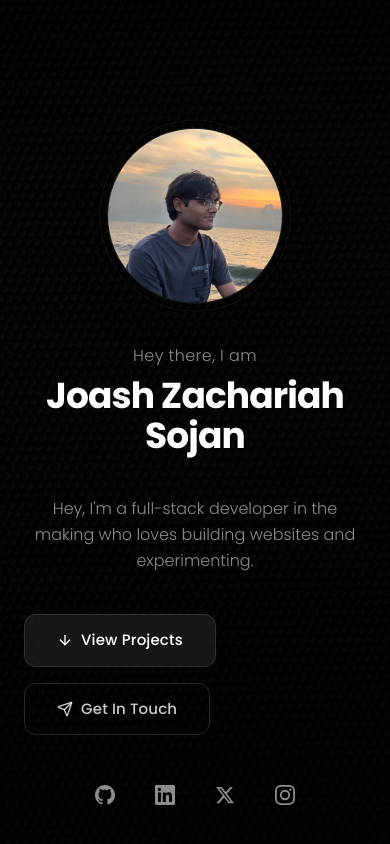
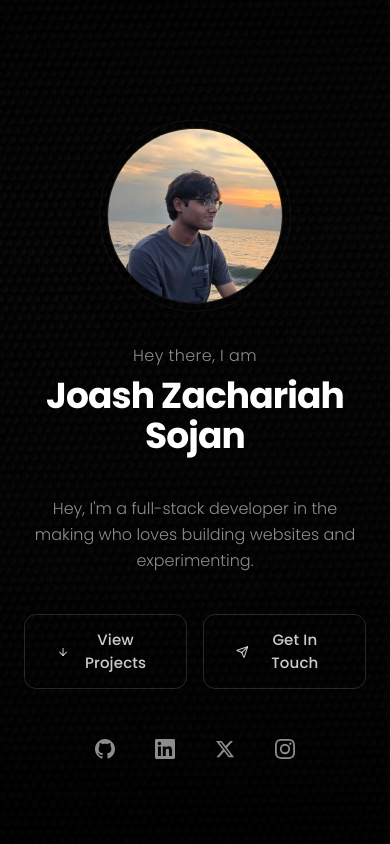
Before and after one commit to joashzach/Portfolio, a Next.js app: page / in a window 390 px wide. Shown: the top 844 px of the page. Built offline with nearby package versions, Linux system fonts and the light colour scheme.

Commit message:
made cta look better

```diff
--- a/src/components/Hero/Hero.tsx
+++ b/src/components/Hero/Hero.tsx
@@ -114,18 +114,18 @@ export default function Hero() {
           {/* CTA Buttons */}
           <motion.div
             variants={itemVariants}
-            className="mb-10 flex flex-wrap items-center gap-4"
+            className="mb-10 flex items-center gap-4"
           >
             <button
               onClick={() => handleScrollTo("projects")}
-              className="btn-primary"
+              className="btn-secondary flex-1 justify-center md:flex-none"
             >
               <ArrowDown size={16} />
               View Projects
             </button>
             <button
               onClick={() => handleScrollTo("contact")}
-              className="btn-secondary"
+              className="btn-secondary flex-1 justify-center md:flex-none"
             >
               <Send size={16} />
               Get In Touch
--- a/src/components/Projects/Projects.tsx
+++ b/src/components/Projects/Projects.tsx
@@ -38,7 +38,7 @@ export default function Projects() {
             }}
           >
             {/* Project image */}
-            <div className="relative aspect-[16/10] w-full overflow-hidden">
+            <div className="relative aspect-16/10 w-full overflow-hidden">
               <Image
                 src={project.image}
                 alt={project.name}
@@ -48,10 +48,10 @@ export default function Projects() {
                 preload={index < 3}
               />
               {/* Image overlay gradient */}
-              <div className="absolute inset-0 bg-gradient-to-t from-black/60 via-transparent to-transparent" />
+              <div className="absolute inset-0 bg-linear-to-t from-black/60 via-transparent to-transparent" />
 
               {/* Hover glow effect */}
-              <div className="absolute inset-0 bg-white/0 transition-all duration-500 group-hover:bg-white/[0.03]" />
+              <div className="absolute inset-0 bg-white/0 transition-all duration-500 group-hover:bg-white/3" />
             </div>
 
             {/* Content */}
@@ -66,7 +66,7 @@ export default function Projects() {
                 {project.techStack.map((tech) => (
                   <span
                     key={tech}
-                    className="rounded-full bg-white/[0.06] px-3 py-1 text-xs font-light text-text-muted"
+                    className="rounded-full bg-white/6 px-3 py-1 text-xs font-light text-text-muted"
                   >
                     {tech}
                   </span>
```
